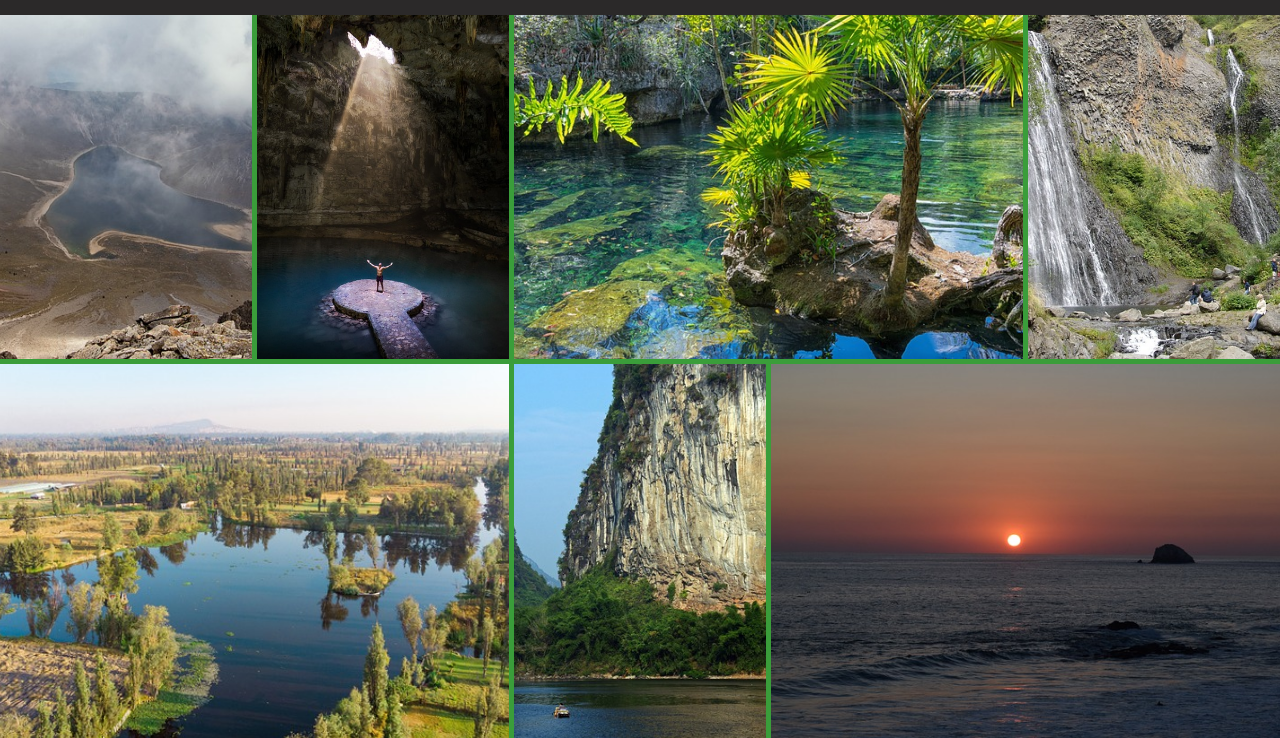
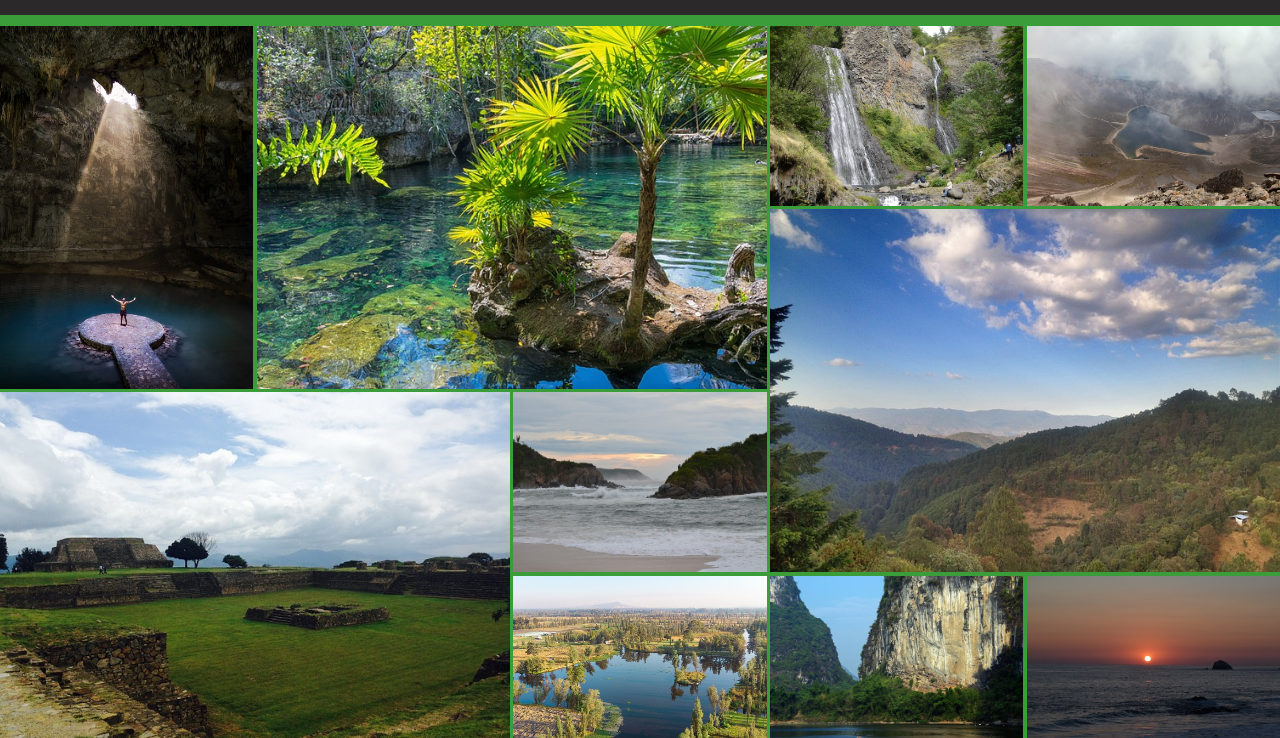
Before and after one commit to is-jose/TreesMex, a plain HTML site: page index.html in a window 1280 px wide. Shown: the part 62-800 px from the top of the page. Drawn offline with Linux system fonts and the light colour scheme.

Commit message:
grid animation

```diff
--- a/index.html
+++ b/index.html
@@ -35,34 +35,34 @@
 
     <!-- Galeria -->
     <div class="galeria">
-      <div class="galeria__item ">
+      <div class="galeria__item item1 img1">
         <img class="galeria__img" src="source/galeria1.jpg" alt="galeria1" />
       </div>
-      <div class="galeria__item">
+      <div class="galeria__item item2 img2">
         <img class="galeria__img" src="source/galeria2.jpg" alt="" />
       </div>
-      <div class="galeria__item wide">
+      <div class="galeria__item item3 img3">
         <img class="galeria__img" src="source/galeria3.jpg" alt="" />
       </div>
-      <div class="galeria__item wide">
+      <div class="galeria__item item4 img4">
         <img class="galeria__img" src="source/galeria4.jpg" alt="" />
       </div>
-      <div class="galeria__item">
+      <div class="galeria__item item5 img5">
         <img class="galeria__img" src="source/galeria5.jpg" alt="" />
       </div>
-      <div class="galeria__item">
+      <div class="galeria__item item6 img6">
         <img class="galeria__img" src="source/galeria6.jpg" alt="" />
       </div>
-      <div class="galeria__item wide">
+      <div class="galeria__item item7 img7">
         <img class="galeria__img" src="source/galeria7.jpg" alt="" />
       </div>
-      <div class="galeria__item wide">
+      <div class="galeria__item item8 img8">
         <img class="galeria__img" src="source/galeria8.jpg" alt="" />
       </div>
-      <div class="galeria__item">
+      <div class="galeria__item item9 img9">
         <img class="galeria__img" src="source/galeria10.jpg" alt="" />
       </div>
-      <div class="galeria__item">
+      <div class="galeria__item item10 img10">
         <img class="galeria__img" src="source/galeria11.jpg" alt="" />
       </div>
     </div>
--- a/style.css
+++ b/style.css
@@ -50,7 +50,7 @@ body {
   background-color: var(--colorNavBar);
 }
 .nav__link1 {
-  color:rgb(58, 157, 58)
+  color: rgb(58, 157, 58);
 }
 .nav__link:hover {
   transition: all 0.3s ease 0s;
@@ -70,40 +70,252 @@ body {
   cursor: pointer;
 }
 
-/* ----------- Galeria -------------- */
+/* ----------- Gallery -------------- */
 .galeria {
   display: grid;
-  grid-template-columns: repeat(auto-fill, minmax(250px, 1fr));
-  /* Auto-fill: Genera columnas automaticamente */
-  /* min-max: 250px como minimo se va a adaptar y como maximo 1fr que es decir hasta que de el maximo la pantalla */
-  grid-auto-rows: minmax(200px, 1fr);
-  /* Ajusta el tamaño de las filas 200px es lo minimo y 1fr lo maximo */
-  grid-auto-flow: dense;
-  /* Acomoda todos los elementos del grid para no dejar espacios */
-  gap: 5px;
+  grid-template-columns: repeat(5, 1fr);
+  /* Creando 5 columnas con el mismo ancho */
+  grid-auto-rows: 180px;
+  /* Haciendo de alto 180px */
+  grid-template-areas:
+    "img2 img3 img3 img5 img1 "
+    "img2 img3 img3 img8 img8"
+    "img10 img10 img9 img8 img8"
+    "img10 img10 img4 img6 img7";
+  gap: 0.2em;
+  padding: 50px 0px 0px 0px;
+
 }
 .galeria__item {
+  position: relative;
+  cursor: pointer;
+  overflow: hidden;
+}
+.item1::before {
+  content: "Nevado de Toluca, State of Mexico";
+  display: flex;
+  justify-content: center;
+  align-items: center;
+  font-style: oblique;
+  font-weight: bold;
+  position: absolute;
+  top: 0;
+  left: 0;
+  bottom: 0;
+  right: 0;
+  background-color: rgba(58, 157, 58, 0.6);
+  transform: scale(0);
+  transition: transform .4s;
 
 }
+.item1:hover::before{
+  transform: scale(1);
+}
+
+.item2::before {
+  content: "Cenotes Cancun, MX";
+  display: flex;
+  justify-content: center;
+  align-items: center;
+  font-style: oblique;
+  font-weight: bold;
+  position: absolute;
+  top: 0;
+  left: 0;
+  bottom: 0;
+  right: 0;
+  background-color: rgba(58, 157, 58, 0.6);
+  transform: scale(0);
+  transition: transform .4s;
+
+}
+.item2:hover::before{
+  transform: scale(1);
+}
+.item3::before {
+  content: "Cenotes Tulum, MX";
+  display: flex;
+  justify-content: center;
+  align-items: center;
+  font-style: oblique;
+  font-weight: bold;
+  position: absolute;
+  top: 0;
+  left: 0;
+  bottom: 0;
+  right: 0;
+  background-color: rgba(58, 157, 58, 0.6);
+  transform: scale(0);
+  transition: transform .4s;
+
+}
+.item3:hover::before{
+  transform: scale(1);
+}
+.item4::before {
+  content: "hola";
+  position: absolute;
+  top: 0;
+  left: 0;
+  bottom: 0;
+  right: 0;
+  background-color: rgba(58, 157, 58, 0.6);
+  transform: scale(0);
+  transition: transform .4s;
+
+}
+.item4:hover::before{
+  transform: scale(1);
+}
+.item5::before {
+  content: "hola";
+  position: absolute;
+  top: 0;
+  left: 0;
+  bottom: 0;
+  right: 0;
+  background-color: rgba(58, 157, 58, 0.6);
+  transform: scale(0);
+  transition: transform .4s;
+
+}
+.item5:hover::before{
+  transform: scale(1);
+}
+
+
+.item6::before {
+  content: "hola";
+  position: absolute;
+  top: 0;
+  left: 0;
+  bottom: 0;
+  right: 0;
+  background-color: rgba(58, 157, 58, 0.6);
+  transform: scale(0);
+  transition: transform .4s;
+
+}
+.item6:hover::before{
+  transform: scale(1);
+}
+
+.item7::before {
+  content: "hola";
+  position: absolute;
+  top: 0;
+  left: 0;
+  bottom: 0;
+  right: 0;
+  background-color: rgba(58, 157, 58, 0.6);
+  transform: scale(0);
+  transition: transform .4s;
+
+}
+.item7:hover::before{
+  transform: scale(1);
+}
+
+.item8::before {
+  content: "hola";
+  position: absolute;
+  top: 0;
+  left: 0;
+  bottom: 0;
+  right: 0;
+  background-color: rgba(58, 157, 58, 0.6);
+  transform: scale(0);
+  transition: transform .4s;
+
+}
+.item8:hover::before{
+  transform: scale(1);
+}
+.item9::before {
+  content: "hola";
+  position: absolute;
+  top: 0;
+  left: 0;
+  bottom: 0;
+  right: 0;
+  background-color: rgba(58, 157, 58, 0.6);
+  transform: scale(0);
+  transition: transform .4s;
+
+}
+.item9:hover::before{
+  transform: scale(1);
+
+}
+
+.item10::before {
+  content: "hola";
+  position: absolute;
+  top: 0;
+  left: 0;
+  bottom: 0;
+  right: 0;
+  background-color: rgba(58, 157, 58, 0.6);
+  transform: scale(0);
+  transition: transform .4s;
+
+}
+.item10:hover::before{
+  transform: scale(1);
+}
+
+.img1 {
+  grid-area: img1;
+}
+.img2 {
+  grid-area: img2;
+}
+.img3 {
+  grid-area: img3;
+}
+.img4 {
+  grid-area: img4;
+}
+.img5 {
+  grid-area: img5;
+}
+.img6 {
+  grid-area: img6;
+}
+.img7 {
+  grid-area: img7;
+}
+.img8 {
+  grid-area: img8;
+}
+.img9 {
+  grid-area: img9;
+}
+.img10 {
+  grid-area: img10;
+}
+
+
+
+
+
+
+
+
+
+
+
+
+
+
+
+
+
 .galeria__img {
-  /* Para que la imagen se adapte al espacio del grid */
   width: 100%;
   height: 100%;
   object-fit: cover;
 }
-
-@media (min-width: 600px) { /* Lo que esta dentro solo se aplicara despues de los 600px */
- .wide {
-  grid-column: span 2; /* Las que tengan esta clase tomaran 2 espacios a lo ancho */
-}
-.exwide{
-  grid-column: span 4;
-}
-.tall {
-  grid-row: span 2; /* Las que tengan esta clase tomaran 2 espacios a lo largo */
-}
-}
-
 
 /*  ----------- Introduction  ----------- */
 .intro {
```
Also changed, not shown: gallery1.txt (added).
